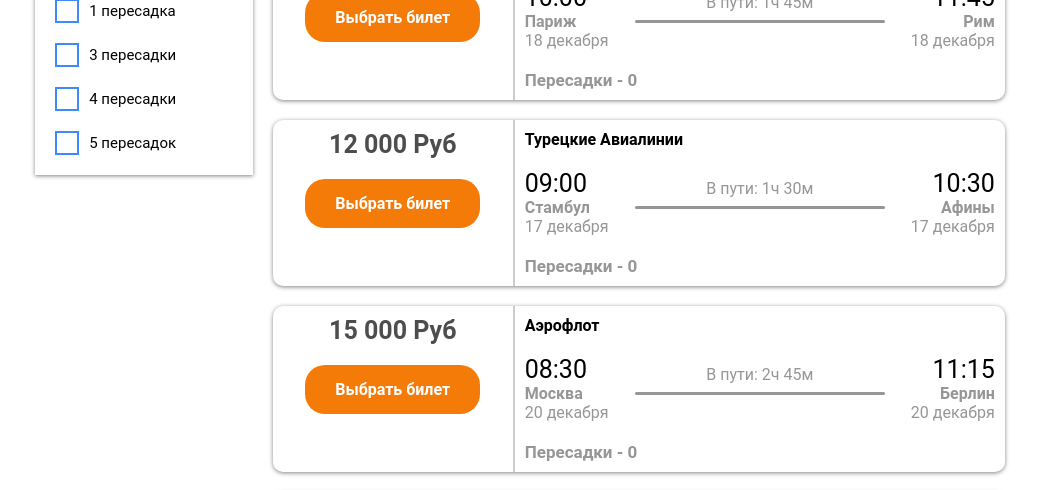
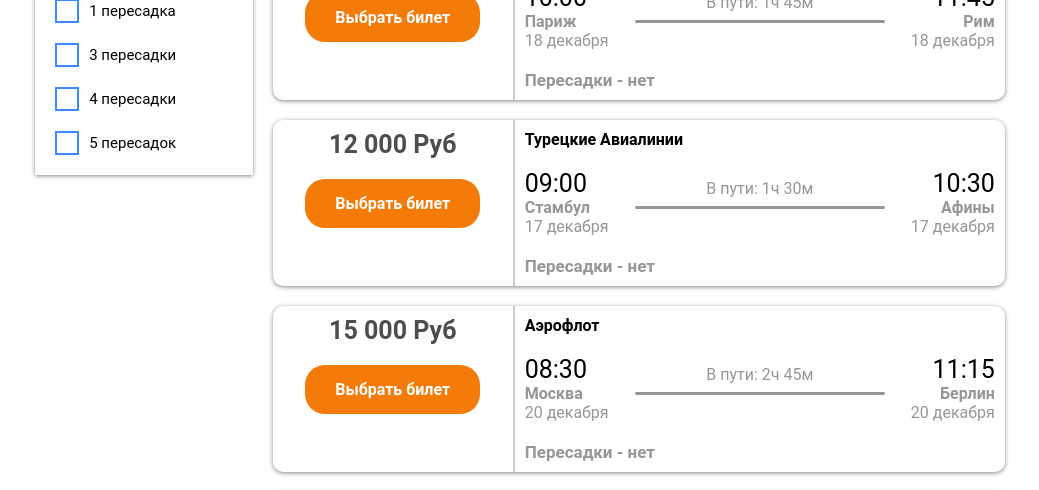
Before and after one commit to olzx/search-for-ait-tickets, a React (Vite) app: page / in a window 1280 px wide. Shown: the part 297-787 px from the top of the page, without its empty margins (120-1159 px from the left). Built offline with nearby package versions, Linux system fonts and the light colour scheme.

Commit message:
replaced show zero on no

```diff
--- a/src/components/TicketCard/TicketCard.jsx
+++ b/src/components/TicketCard/TicketCard.jsx
@@ -49,7 +49,10 @@ export default function TicketCard({ ticketData }) {
                 <div className="ticketCard__downPanel">
                     <div className="transfers">
                         <div className="transfers__amount">
-                            Пересадки - {ticketData.transfers}
+                            Пересадки -{" "}
+                            {ticketData.transfers !== 0
+                                ? ticketData.transfers
+                                : "нет"}
                         </div>
                         <div className="transfers__locations">
                             {ticketData.transfers ? (
```
